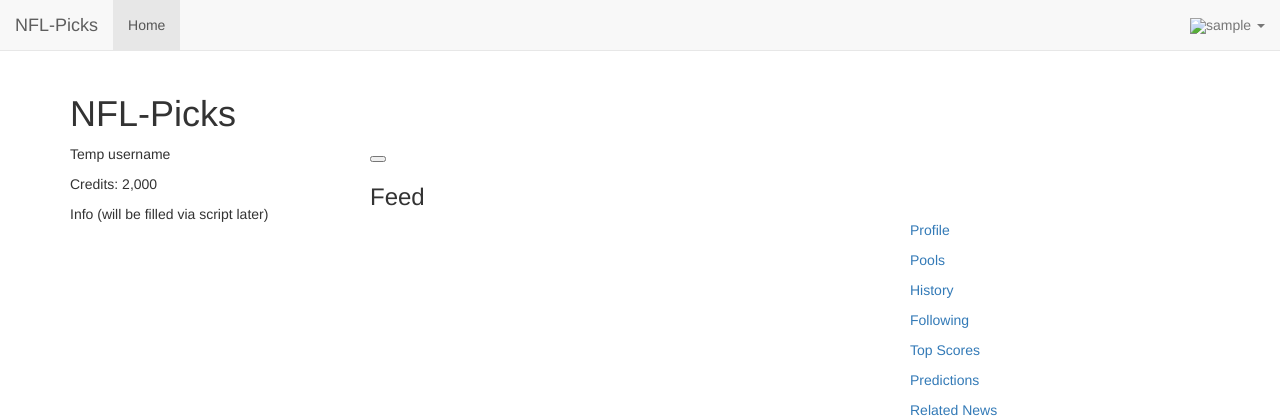
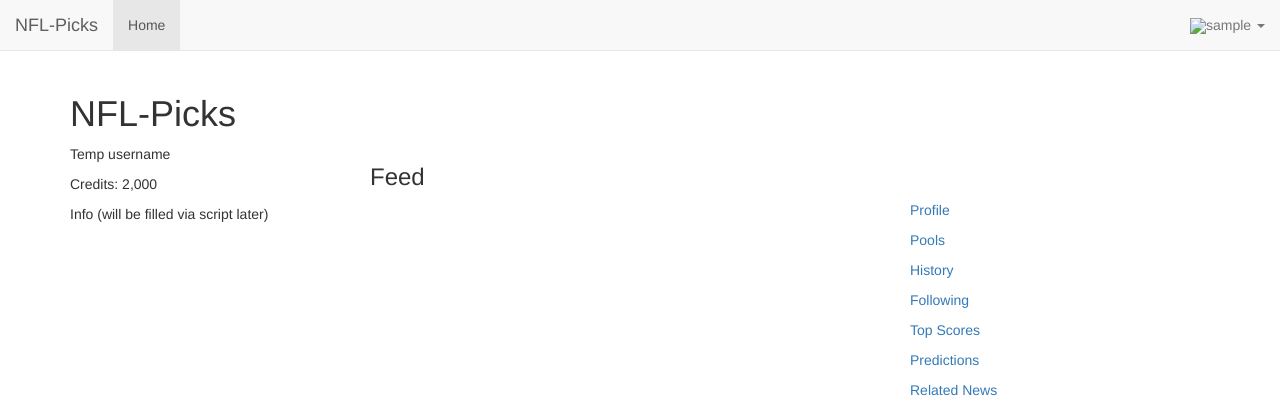
Before and after one commit to sm600817/SeniorProject, a PHP site: page /Home.php in a window 1280 px wide. Shown: the top 420 px of the page. Run offline with PHP 8.4, Linux system fonts and the light colour scheme; the visitor is signed in with stand-in values (Sample User, id 1); some libraries are stand-ins or nearby versions.

Commit message:
committing cuz I'm an idiot

```diff
--- a/NFL-Picks/Home.php
+++ b/NFL-Picks/Home.php
@@ -25,8 +25,6 @@ include 'header.php';
     </style>
 
     <h1 id="projectName" class="projectName">NFL-Picks</h1>
-
-    <button id="rightMenuHideShow" class="rightMenuHideShow"></button>
 
     <div id="leftInfo" class="leftInfo">
 
```
Also changed, not shown: 1 other file.
